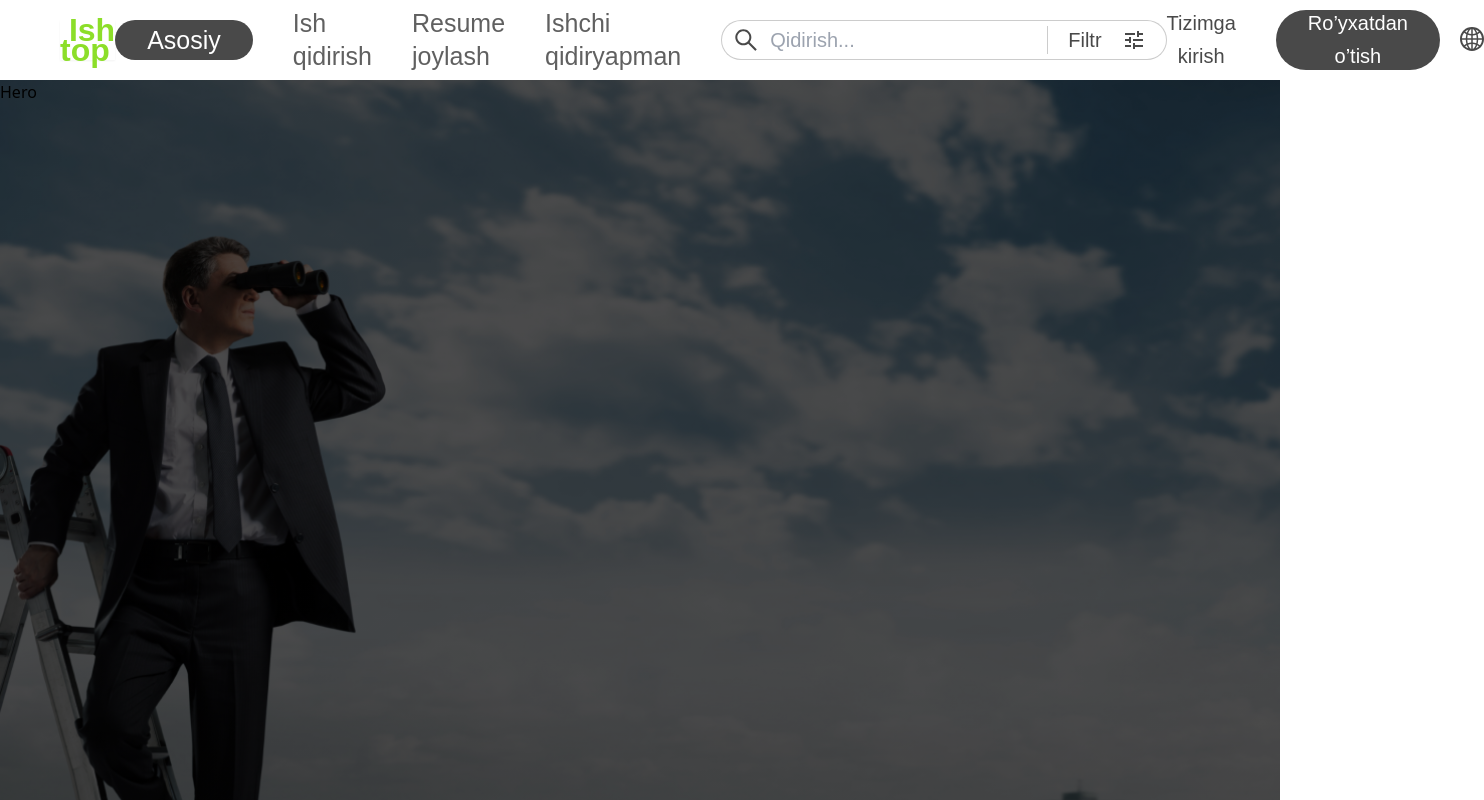
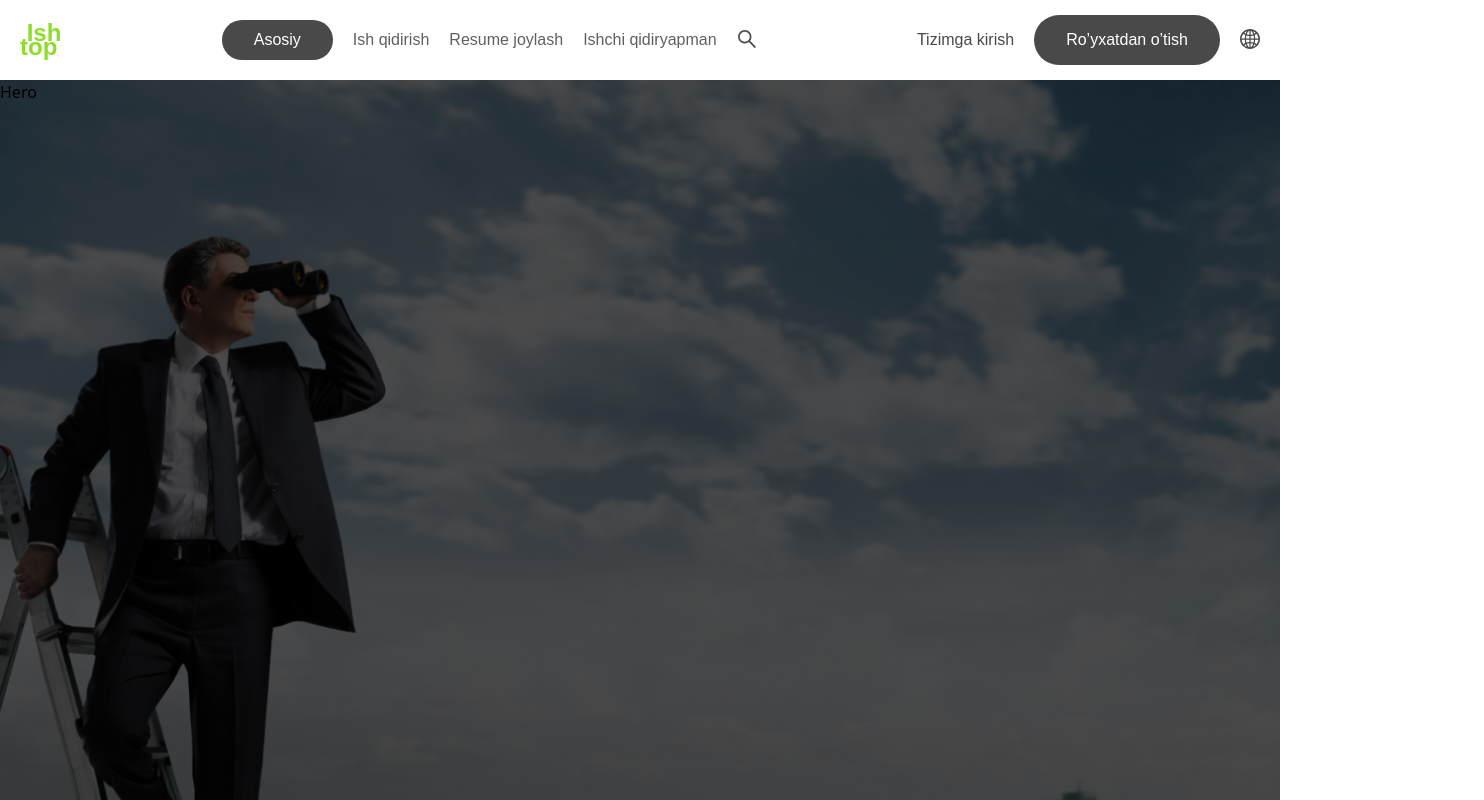
Before and after one commit to sFarkhod/Freelancing-Platform-Frontend, a React (Create React App) app: page / in a window 1280 px wide. Shown: the top 800 px of the page, 1484 px wide, since content can reach past the window. Built offline with nearby package versions, Linux system fonts and the light colour scheme.

Commit message:
The Desktop min 1024px responsave of the Header is done

```diff
--- a/src/components/Header/index.tsx
+++ b/src/components/Header/index.tsx
@@ -6,14 +6,14 @@ import { styles } from '../../utils/styles'
 const Header: FC = () => {
 	return (
 		<div className='w-full h-20 bg-white flex items-center justify-between px-5'>
-			<div className='pl-10'>
-				<h2 className='text-textYellow font-monda font-[900] text-[32px] leading-[20px] tracking-normal shadow-sm'>
+			<div className='pl-10 max-2xl:pl-0'>
+				<h2 className='text-textYellow font-monda font-[900] text-[32px] max-3xl:text-2xl leading-[20px] max-3xl:leading-[14px] tracking-normal shadow-sm cursor-pointer'>
 					&nbsp;Ish <br />
 					top
 				</h2>
 			</div>
 			<nav>
-				<ul className='flex items-center gap-10'>
+				<ul className='flex items-center gap-10 max-3xl:gap-5'>
 					<li>
 						<div className={`${styles.headerActiveClass}`}>Asosiy</div>
 					</li>
@@ -27,9 +27,9 @@ const Header: FC = () => {
 						<div className={`${styles.headerClass}`}>Ishchi qidiryapman</div>
 					</li>
 					<li>
-						<div className='w-full h-10 bg-white border-searchInputBorder border-[1px] border-solid rounded-3xl flex items-center'>
+						<div className='w-full h-10 bg-white border-searchInputBorder border-[1px] border-solid rounded-3xl flex items-center max-2xl:hidden'>
 							<div className='flex items-center px-3 gap-3'>
-								<SearchOutlined className='text-primary text-2xl cursor-pointer' />
+								<SearchOutlined className='text-primary text-2xl max-3xl:text-xl cursor-pointer' />
 								<input
 									type='text'
 									placeholder='Qidirish...'
@@ -39,19 +39,22 @@ const Header: FC = () => {
 							<div className='w-[1px] h-7 bg-searchInputBorder'></div>
 							<div className='flex items-center gap-5 px-5'>
 								<div className={`${styles.textStyle}`}>Filtr</div>
-								<MdOutlineTune className='text-primary text-2xl cursor-pointer' />
+								<MdOutlineTune className='text-primary text-2xl max-3xl:text-xl cursor-pointer' />
 							</div>
 						</div>
+						<SearchOutlined className='text-primary text-2xl max-3xl:text-xl cursor-pointer 2xl:hidden' />
 					</li>
 				</ul>
 			</nav>
 			<div className='flex items-center gap-5'>
-				<button className={`${styles.textStyle} pr-5`}>Tizimga kirish</button>
-				<button className='px-8 h-[60px] bg-primary flex justify-center items-center rounded-[30px] text-white font-mako font-normal text-[20px] leading-[33px] tracking-normal'>
+				<button className={`${styles.textStyle} pr-5 max-3xl:pr-0`}>
+					Tizimga kirish
+				</button>
+				<button className='px-8 h-[60px] max-3xl:h-[50px] bg-primary flex justify-center items-center rounded-[30px] text-white font-mako font-normal text-[20px] max-3xl:text-base leading-[33px] tracking-normal'>
 					Ro’yxatdan o’tish
 				</button>
 				<div>
-					<GlobalOutlined className='text-primary text-2xl cursor-pointer' />
+					<GlobalOutlined className='text-primary text-2xl max-3xl:text-xl cursor-pointer' />
 				</div>
 			</div>
 		</div>
--- a/src/utils/styles.ts
+++ b/src/utils/styles.ts
@@ -1,8 +1,8 @@
 export const styles = {
 	headerClass:
-		'text-[#606060] font-mako text-[25px] font-normal leading-[33px] tracking-normal',
+		'text-[#606060] font-mako text-[25px] max-3xl:text-base font-normal leading-[33px] tracking-normal cursor-pointer',
 	headerActiveClass:
-		'px-8 h-10 bg-primary flex justify-center items-center rounded-3xl text-white font-mako font-normal text-[25px] leading-[33px] tracking-normal',
+		'px-8 h-10 bg-primary flex justify-center items-center rounded-3xl text-white font-mako font-normal text-[25px] max-3xl:text-base leading-[33px] tracking-normal cursor-pointer',
 	textStyle:
-		'text-primary font-monda text-[20px] font-normal leading-[33px] tracking-normal',
+		'text-primary font-monda text-[20px] max-3xl:text-base font-normal leading-[33px] tracking-normal',
 }
--- a/tailwind.config.js
+++ b/tailwind.config.js
@@ -18,7 +18,8 @@ module.exports = {
 				md: '768px',
 				lg: '1024px',
 				xl: '1280px',
-				'2xl': '1536px',
+				'2xl': '1440px',
+				'3xl': '1920px',
 			},
 		},
 	},
```
